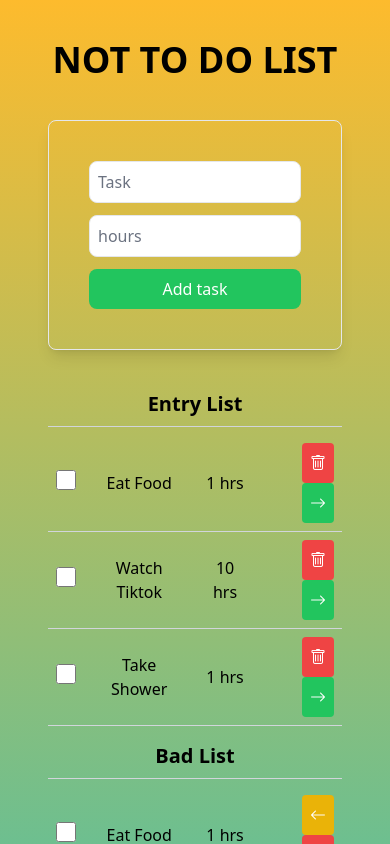
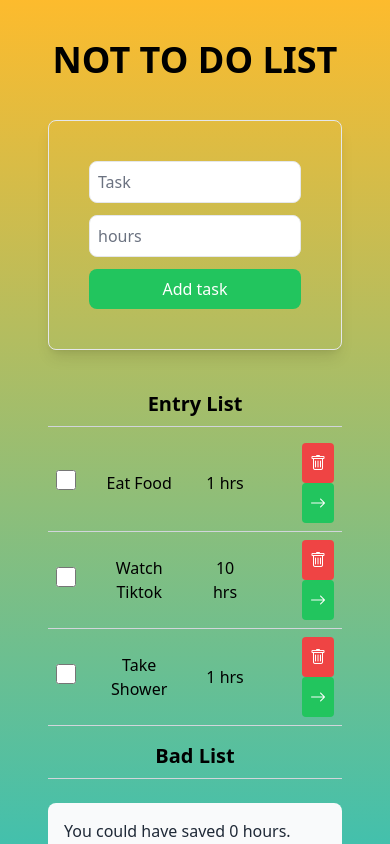
Before and after one commit to prashrijan/react-not-to-do-list, a React (Vite) app: page / in a window 390 px wide. Shown: the top 844 px of the page. Built offline with nearby package versions, Linux system fonts and the light colour scheme.

Commit message:
inital functionality

```diff
--- a/src/App.jsx
+++ b/src/App.jsx
@@ -2,7 +2,8 @@ import "./App.css";
 
 import InputBox from "./Components/InputBox";
 import TotalTime from "./Components/TotalTime";
-import TaskList from "./Components/TaskList";
+import EntryList from "./Components/EntryList";
+import BadList from "./Components/BadList";
 
 function App() {
   let tasks = [
@@ -16,7 +17,7 @@ function App() {
       id: Date.now(),
       taskName: "Watch Tiktok",
       time: 10,
-      isGood: false,
+      isGood: true,
     },
     {
       id: Date.now(),
@@ -36,8 +37,8 @@ function App() {
         {/* Input Box */}
         <InputBox />
         <div className="grid grid-cols-12 gap-4 w-full">
-          <TaskList task="Entry" datas={tasks} />
-          <TaskList task="Bad" datas={tasks} />
+          <EntryList datas={tasks} />
+          <BadList datas={tasks} />
         </div>
 
         <TotalTime />
--- /dev/null
+++ b/src/Components/BadList.jsx
@@ -0,0 +1,63 @@
+import { data } from "autoprefixer";
+import React from "react";
+
+const BadList = ({ datas }) => {
+  return (
+    <div className="col-span-12 sm:col-span-6">
+      {/* Entry List Header Row */}
+      <div className="grid place-items-center">
+        <h2 className="text-xl font-semibold">Bad List</h2>
+        <hr className="w-full border-gray-300 my-2" />
+      </div>
+
+      {/* Entry List Table Row */}
+      <div>
+        <table className="table-auto w-full text-center border-collapse">
+          <tbody>
+            {datas.map((data) => {
+              if (!data.isGood) {
+                return (
+                  <tr className="border-b border-gray-300">
+                    <th scope="row" className="p-2">
+                      <input
+                        type="checkbox"
+                        className="form-checkbox h-5 w-5 text-blue-600"
+                      />
+                    </th>
+                    <td className="p-2">{data.taskName}</td>
+                    <td className="p-2">{data.time} hrs</td>
+                    <td className="p-2 text-right space-x-2">
+                      <button
+                        type="button"
+                        className="p-2 text-white bg-yellow-500 rounded hover:bg-yellow-600 focus:outline-none"
+                      >
+                        <i class="bi bi-arrow-left"></i>
+                      </button>
+                      <button
+                        type="button"
+                        className="p-2 text-white bg-red-500 rounded hover:bg-red-600 focus:outline-none"
+                      >
+                        <i class="bi bi-trash"></i>
+                      </button>
+                    </td>
+                  </tr>
+                );
+              }
+            })}
+
+            {/* Add more rows here */}
+          </tbody>
+        </table>
+      </div>
+
+      <div
+        className="p-4 text-md text-gray-800 rounded-lg bg-gray-50 mt-4"
+        role="alert"
+      >
+        <span className="font-medium">You could have saved 0 hours.</span>
+      </div>
+    </div>
+  );
+};
+
+export default BadList;
--- /dev/null
+++ b/src/Components/EntryList.jsx
@@ -0,0 +1,56 @@
+import React from "react";
+import "bootstrap-icons/font/bootstrap-icons.css";
+import { data } from "autoprefixer";
+
+const EntryList = ({ datas }) => {
+  return (
+    <div className="col-span-12 sm:col-span-6">
+      {/* Entry List Header Row */}
+      <div className="grid place-items-center">
+        <h2 className="text-xl font-semibold">Entry List</h2>
+        <hr className="w-full border-gray-300 my-2" />
+      </div>
+
+      {/* Entry List Table Row */}
+      <div>
+        <table className="table-auto w-full text-center border-collapse">
+          <tbody>
+            {datas.map((data) => {
+              if (data.isGood) {
+                return (
+                  <tr className="border-b border-gray-300">
+                    <th scope="row" className="p-2">
+                      <input
+                        type="checkbox"
+                        className="form-checkbox h-5 w-5 text-blue-600"
+                      />
+                    </th>
+                    <td className="p-2">{data.taskName}</td>
+                    <td className="p-2">{data.time} hrs</td>
+                    <td className="p-2 text-right space-x-2">
+                      <button
+                        type="button"
+                        className="p-2 text-white bg-red-500 rounded hover:bg-red-600 focus:outline-none"
+                      >
+                        <i class="bi bi-trash"></i>
+                      </button>
+                      <button
+                        type="button"
+                        className="p-2 text-white bg-green-500 rounded hover:bg-green-600 focus:outline-none"
+                        onClick={() => toggleTaskType(1733880651470)}
+                      >
+                        <i class="bi bi-arrow-right"></i>
+                      </button>
+                    </td>
+                  </tr>
+                );
+              }
+            })}
+          </tbody>
+        </table>
+      </div>
+    </div>
+  );
+};
+
+export default EntryList;
--- a/src/Components/TaskList.jsx
+++ /dev/null
@@ -1,83 +0,0 @@
-import React from "react";
-import "bootstrap-icons/font/bootstrap-icons.css";
-
-const TaskList = ({ task, datas }) => {
-  return (
-    <div className="col-span-12 sm:col-span-6">
-      {/* Entry List Header Row */}
-      <div className="grid place-items-center">
-        <h2 className="text-xl font-semibold">{task} List</h2>
-        <hr className="w-full border-gray-300 my-2" />
-      </div>
-
-      {/* Entry List Table Row */}
-      <div>
-        <table className="table-auto w-full text-center border-collapse">
-          <tbody>
-            {datas.map((data) => (
-              <tr className="border-b border-gray-300">
-                <th scope="row" className="p-2">
-                  <input
-                    type="checkbox"
-                    className="form-checkbox h-5 w-5 text-blue-600"
-                  />
-                </th>
-                <td className="p-2">{data.taskName}</td>
-                <td className="p-2">{data.time} hrs</td>
-                <td className="p-2 text-right space-x-2">
-                  {task === "Entry" ? (
-                    <>
-                      <button
-                        type="button"
-                        className="p-2 text-white bg-red-500 rounded hover:bg-red-600 focus:outline-none"
-                      >
-                        <i class="bi bi-trash"></i>
-                      </button>
-                      <button
-                        type="button"
-                        className="p-2 text-white bg-green-500 rounded hover:bg-green-600 focus:outline-none"
-                        onClick={() => toggleTaskType(1733880651470)}
-                      >
-                        <i class="bi bi-arrow-right"></i>
-                      </button>
-                    </>
-                  ) : (
-                    <>
-                      <button
-                        type="button"
-                        className="p-2 text-white bg-yellow-500 rounded hover:bg-yellow-600 focus:outline-none"
-                      >
-                        <i class="bi bi-arrow-left"></i>
-                      </button>
-                      <button
-                        type="button"
-                        className="p-2 text-white bg-red-500 rounded hover:bg-red-600 focus:outline-none"
-                      >
-                        <i class="bi bi-trash"></i>
-                      </button>
-                    </>
-                  )}
-                </td>
-              </tr>
-            ))}
-
-            {/* Add more rows here */}
-          </tbody>
-        </table>
-      </div>
-
-      {task === "Bad" ? (
-        <div
-          className="p-4 text-md text-gray-800 rounded-lg bg-gray-50 mt-4"
-          role="alert"
-        >
-          <span className="font-medium">You could have saved 0 hours.</span>
-        </div>
-      ) : (
-        ""
-      )}
-    </div>
-  );
-};
-
-export default TaskList;
```
